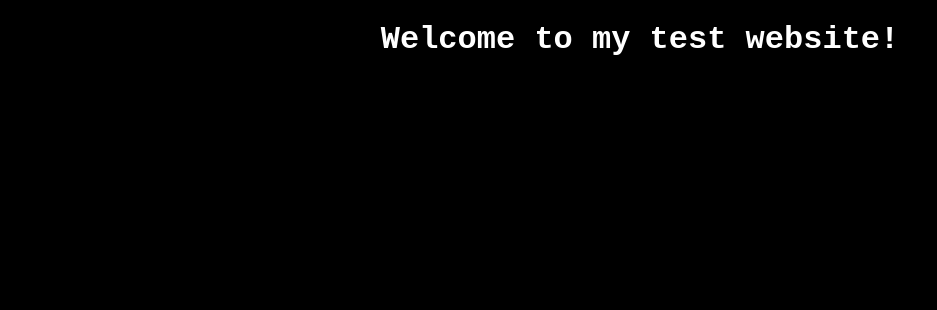
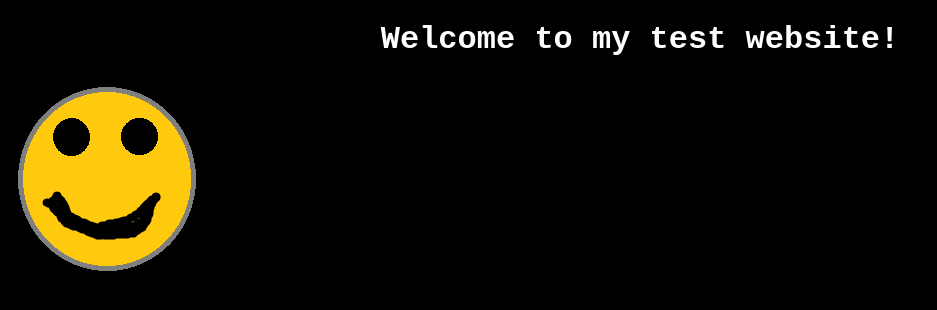
Before and after one commit to SilasLingo/silaslingo.github.io, a plain HTML site: page index.html in a window 1280 px wide. Shown: the whole page, without its empty margins (0-937 px from the left). Drawn offline with Linux system fonts and the light colour scheme.

Commit message:
Update index.html

```diff
--- a/index.html
+++ b/index.html
@@ -14,9 +14,14 @@
             text-align: center;
             color: white;font-family: 'Courier New', Courier, monospace;
         }
+
+        img {
+            text-align: center;
+        }
     </style>
 </head>
 <body>
     <h1>Welcome to my test website!</h1>
+    <img src="Pic.png"></img>
 </body>
 </html>
```
